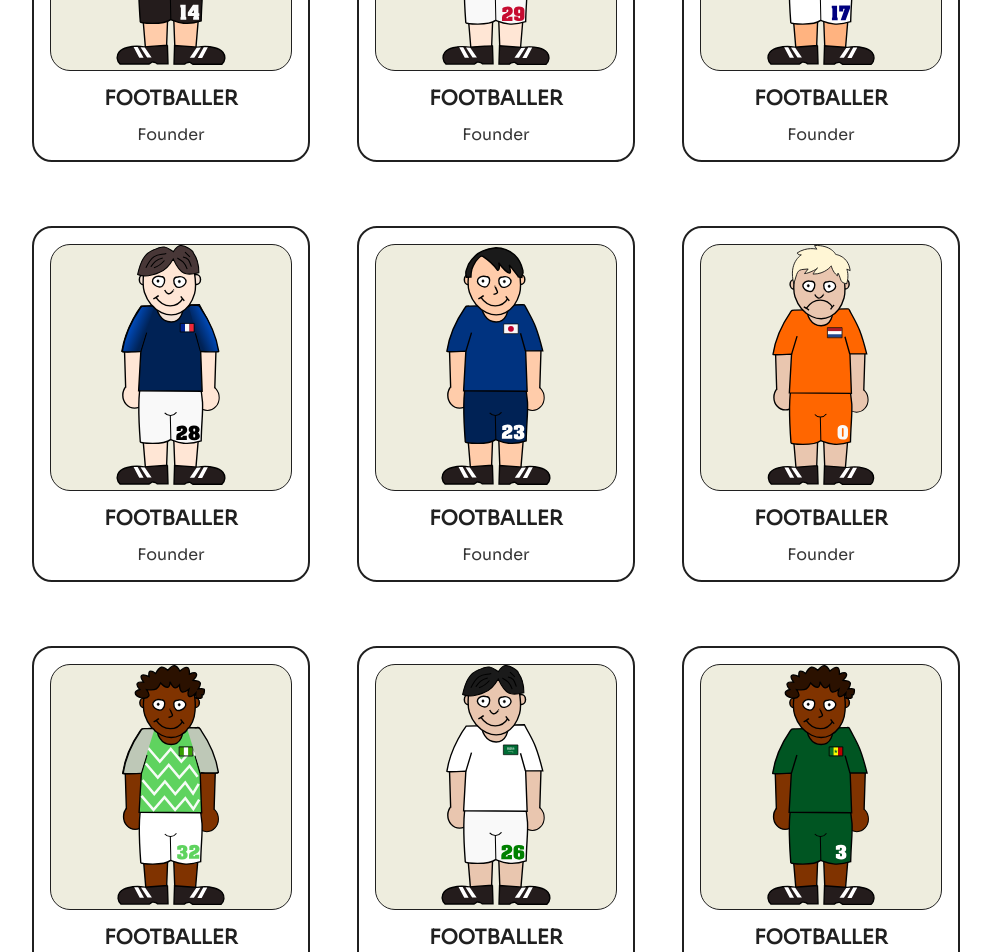
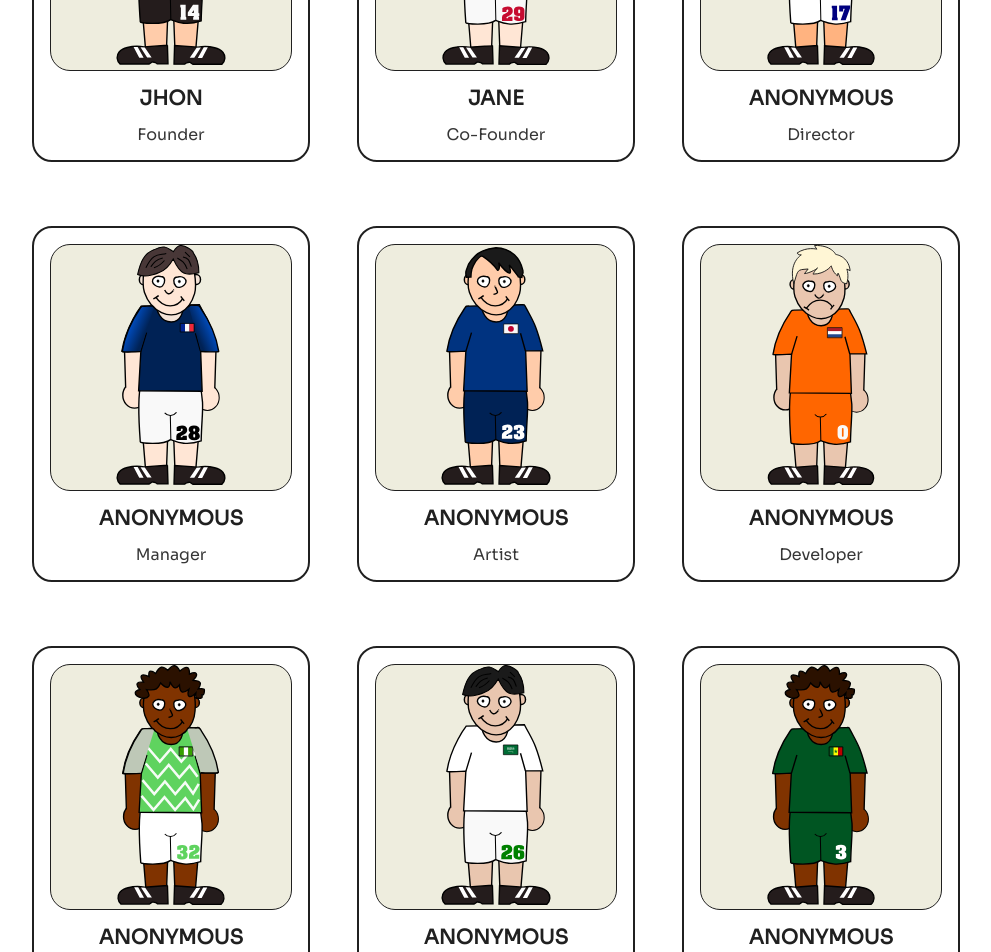
Before and after one commit to Nadim-Nahle/FinalProject3, a React (Create React App) app in the folder frontend-react/: page / in a window 1280 px wide. Shown: the part 4420-5372 px from the top of the page, without its empty margins (144-1135 px from the left). Built offline with nearby package versions, Linux system fonts and the light colour scheme; a web font is replaced by a local one.

Commit message:
Frontend-React Team- Add positions

```diff
--- a/frontend-react/src/components/sections/Team.jsx
+++ b/frontend-react/src/components/sections/Team.jsx
@@ -105,15 +105,19 @@ const Team = () => {
     <Section>
       <Title>Team</Title>
       <Container>
-        <MemberComponent img={img1} name={"footballer"} position="founder" />
-        <MemberComponent img={img2} name={"footballer"} position="founder" />
-        <MemberComponent img={img3} name={"footballer"} position="founder" />
-        <MemberComponent img={img4} name={"footballer"} position="founder" />
-        <MemberComponent img={img5} name={"footballer"} position="founder" />
-        <MemberComponent img={img6} name={"footballer"} position="founder" />
-        <MemberComponent img={img7} name={"footballer"} position="founder" />
-        <MemberComponent img={img8} name={"footballer"} position="founder" />
-        <MemberComponent img={img9} name={"footballer"} position="founder" />
+        <MemberComponent img={img1} name={"Jhon"} position="Founder" />
+        <MemberComponent img={img2} name={"Jane"} position="Co-founder" />
+        <MemberComponent img={img3} name={"Anonymous"} position="Director" />
+        <MemberComponent img={img4} name={"Anonymous"} position="Manager" />
+        <MemberComponent img={img5} name={"Anonymous"} position="Artist" />
+        <MemberComponent img={img6} name={"Anonymous"} position="Developer" />
+        <MemberComponent img={img7} name={"Anonymous"} position="Designer" />
+        <MemberComponent img={img8} name={"Anonymous"} position="Developer" />
+        <MemberComponent
+          img={img9}
+          name={"Anonymous"}
+          position="Blockchain expert"
+        />
       </Container>
     </Section>
   );
```
